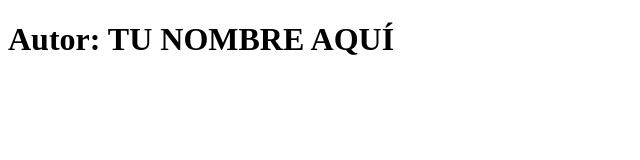
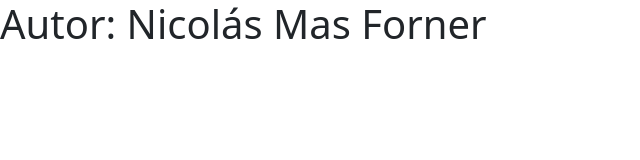
Before and after one commit to nicmas4/practica_vuejs_introduccion, a website: page index.html in a window 1280 px wide. Shown: the whole page, without its empty margins (0-640 px from the left). Drawn offline with nearby package versions, Linux system fonts and the light colour scheme.

Commit message:
jumbotron

```diff
--- a/index.html
+++ b/index.html
@@ -7,11 +7,12 @@
         <meta name="author" content="">
         <meta name="description" content="">
         <meta name="viewport" content="width=device-width, initial-scale=1">
+        <link href="https://cdn.jsdelivr.net/npm/bootstrap@5.3.0-alpha1/dist/css/bootstrap.min.css" rel="stylesheet" integrity="sha384-GLhlTQ8iRABdZLl6O3oVMWSktQOp6b7In1Zl3/Jr59b6EGGoI1aFkw7cmDA6j6gD" crossorigin="anonymous">
     </head>
 
     <body>
 
-        <h1 id="autor">Autor: TU NOMBRE AQUÍ</h1>
+        <h1 id="autor">Autor: Nicolás Mas Forner</h1>
 
         <!-- https://vuejs.org/v2/guide/index.html -->
         <div id="app">
@@ -29,7 +30,8 @@
             -->
 
         </div>
-
+        <script src="./js/script.js"></script>
+        <script src="https://cdn.jsdelivr.net/npm/vue/dist/vue.js"></script>
     </body>
 
 </html>
--- a/package.json
+++ b/package.json
@@ -10,7 +10,7 @@
   "author": "Pedro Prieto",
   "devDependencies": {
     "chromedriver": "^109.0.0",
-    "nightwatch": "^1.7.13",
+    "nightwatch": "^2.6.14",
     "serve-handler": "^6.1.3"
   }
 }
```
Also changed, not shown: 1 other file.
